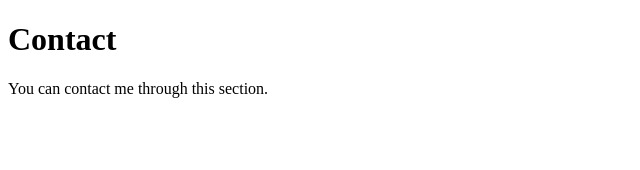
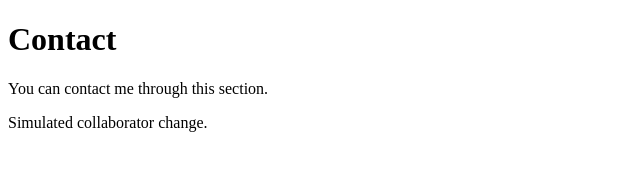
Before and after one commit to Abdullah007-w/portfolio-website, a plain HTML site: page contact.html in a window 1280 px wide. Shown: the whole page, without its empty margins (0-640 px from the left). Drawn offline with Linux system fonts and the light colour scheme.

Commit message:
Update contact.html

```diff
--- a/contact.html
+++ b/contact.html
@@ -6,5 +6,6 @@
 <body>
     <h1>Contact</h1>
     <p>You can contact me through this section.</p>
+    <p>Simulated collaborator change.</p>
 </body>
 </html>
```
